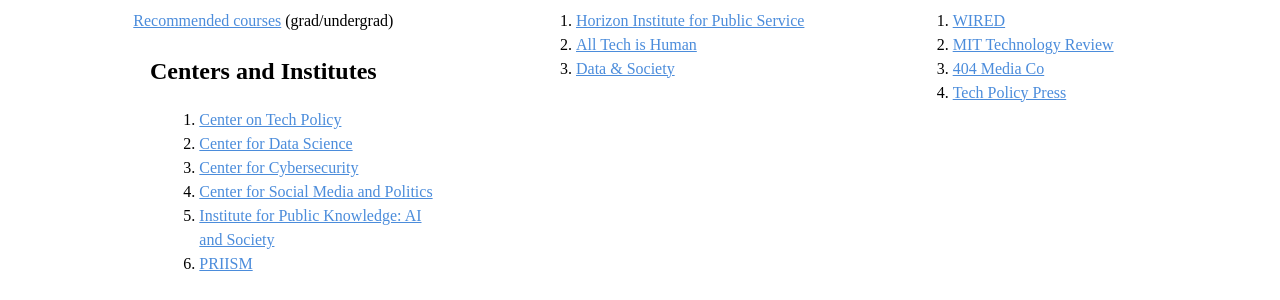
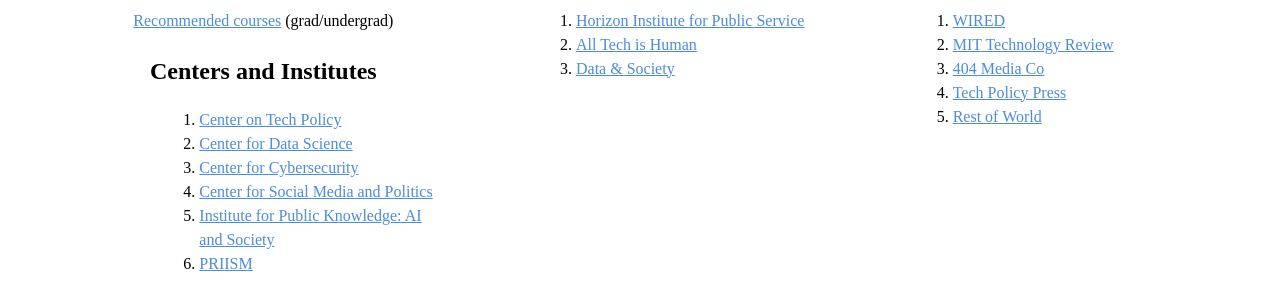
Before and after one commit to petalnyu/petal-nyu, a Jekyll site: the page built from pages/resources.md, in a window 1280 px wide and 925 px high. Shown: the part 293-593 px from the top of the window. Built offline with Jekyll 4.4.1, drawn with Linux system fonts in a browser that asks for light colours; some web fonts are replaced.

Commit message:
Update resources.html
Added new journalism link

```diff
--- a/_layouts/resources.html
+++ b/_layouts/resources.html
@@ -34,6 +34,7 @@
             <li style="text-align: left"><a href = 'https://www.technologyreview.com/topic/policy/'> MIT Technology Review </a></li>
             <li style="text-align: left"><a href = 'https://www.404media.co/'> 404 Media Co </a></li>
             <li style="text-align: left"><a href = 'https://www.techpolicy.press/'> Tech Policy Press </a></li>
+            <li style="text-align: left"><a href = 'https://restofworld.org/'> Rest of World </a></li>
         </ol>
         </div>
 </div>
```
